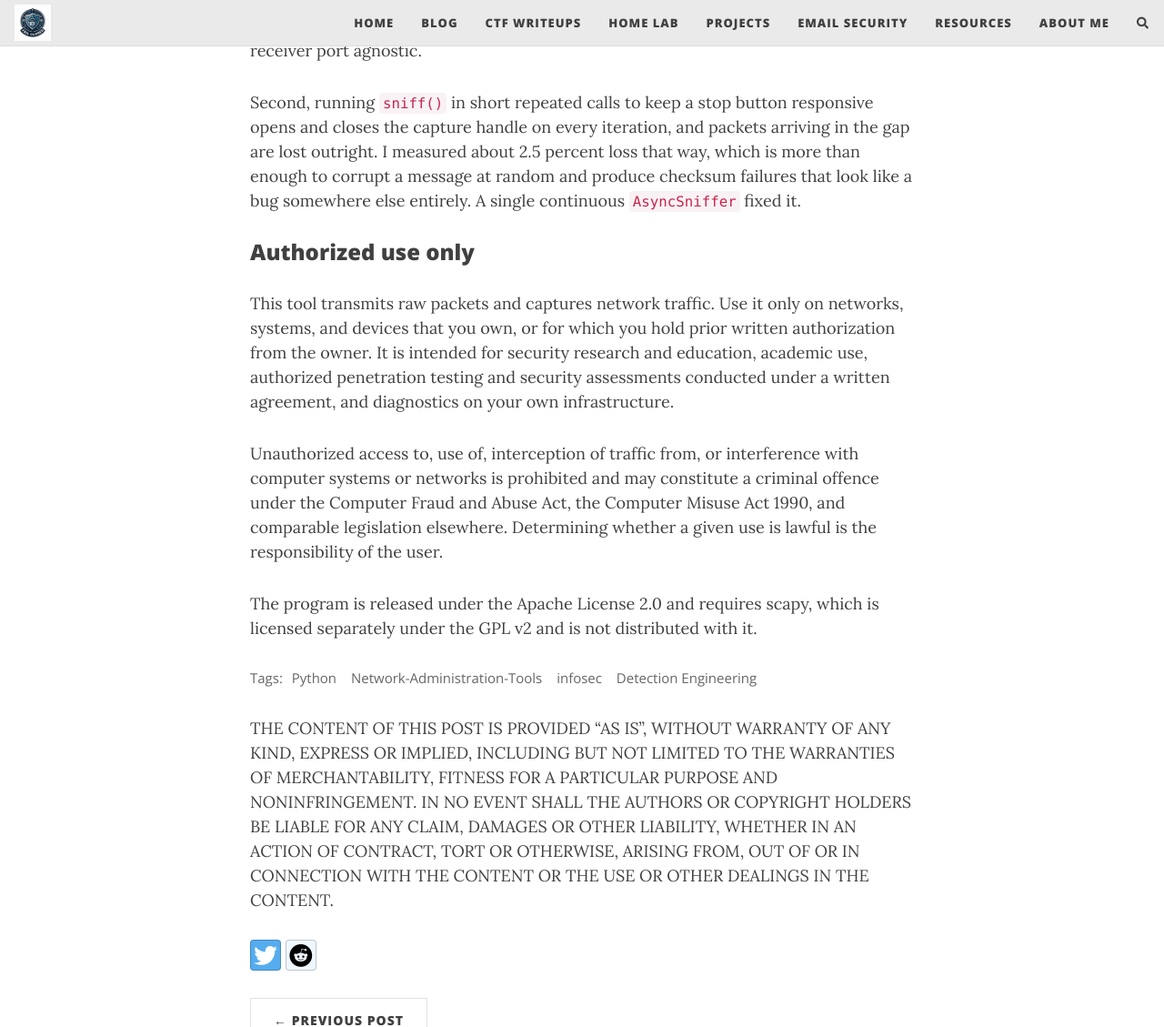
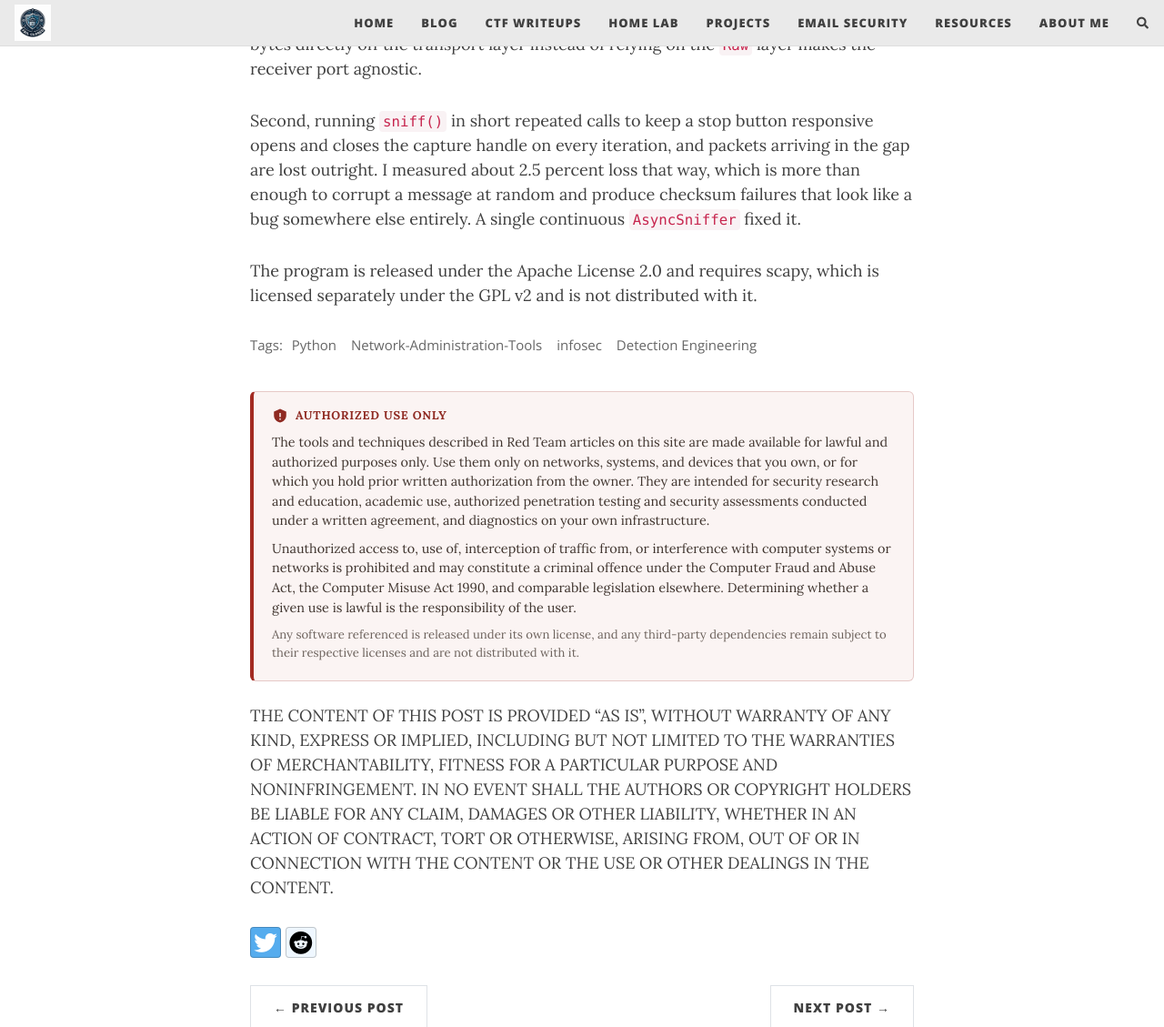
Before and after one commit to failclosed/failclosed.github.io, a Jekyll site: the page built from _posts/projects-posts/redteam/2026-08-16-morse-code-packet-transceiver.md, in a window 1280 px wide and 1400 px high, scrolled down 5070 px, cut to the strip 0-1129 px from the top of the window. Shown: the whole strip at 91% size. Built offline with Jekyll 4.4.1, drawn with Linux system fonts in a browser that asks for light colours; comment, search, counter and statistics services are not loaded; some of the changed text lies outside the part shown.

Commit message:
Add RC4 Encryptor post and standardize Red Team authorized-use boilerplate
- Add "RC4 Encryptor and Base64 Encoder" Red Team post with step-by-step
  run screenshots (script output and on-disk file contents)
- Add reusable _includes/redteam-authorized-use.html and auto-apply it,
  followed by the standard disclaimer, to every post under the Red Team
  folder via a path-scoped _config.yml default (no per-post front matter)
- Move the authorized-use notice out of the Morse post body into the shared include
- Fix "Artefact" -> "Artifact" and British -> American spellings in Red Team posts
- Give tables a bottom margin so following content is no longer flush against them

```diff
--- a/_config.yml
+++ b/_config.yml
@@ -283,6 +283,17 @@ defaults:
       comments: true  # add comments to all blog posts
       social-share: true # add social media sharing buttons to all blog posts
   -
+    # Every post in the Red Team folder automatically gets the authorized-use
+    # notice followed by the standard AS-IS disclaimer, with no per-post front
+    # matter required. New Red Team posts inherit this by living in the folder.
+    scope:
+      path: "_posts/projects-posts/redteam"
+      type: "posts"
+    values:
+      after-content:
+        - redteam-authorized-use.html
+        - disclaimer-notice.html
+  -
     scope:
       path: "" # any file that's not a post will be a "page" layout by default
     values:
--- /dev/null
+++ b/_includes/redteam-authorized-use.html
@@ -0,0 +1,56 @@
+<aside class="ra-notice" role="note" aria-label="Authorized use only">
+  <div class="ra-notice-head">
+    <svg class="ra-notice-icon" viewBox="0 0 24 24" width="18" height="18" aria-hidden="true" focusable="false">
+      <path fill="currentColor" d="M12 2 3 6v6c0 5 3.8 8.6 9 10 5.2-1.4 9-5 9-10V6l-9-4Zm-1 6h2v6h-2V8Zm0 8h2v2h-2v-2Z"/>
+    </svg>
+    <span>Authorized use only</span>
+  </div>
+  <p>The tools and techniques described in Red Team articles on this site are
+  made available for lawful and authorized purposes only. Use them only on
+  networks, systems, and devices that you own, or for which you hold prior
+  written authorization from the owner. They are intended for security research
+  and education, academic use, authorized penetration testing and security
+  assessments conducted under a written agreement, and diagnostics on your own
+  infrastructure.</p>
+  <p>Unauthorized access to, use of, interception of traffic from, or
+  interference with computer systems or networks is prohibited and may
+  constitute a criminal offence under the Computer Fraud and Abuse Act, the
+  Computer Misuse Act 1990, and comparable legislation elsewhere. Determining
+  whether a given use is lawful is the responsibility of the user.</p>
+  <p class="ra-notice-fine">Any software referenced is released under its own
+  license, and any third-party dependencies remain subject to their respective
+  licenses and are not distributed with it.</p>
+</aside>
+
+<style>
+.ra-notice {
+  margin: 2.5rem 0 1.5rem;
+  padding: 1rem 1.25rem 0.75rem;
+  border: 1px solid #e6c9c7;
+  border-left: 4px solid #a32b22;
+  border-radius: 6px;
+  background: #fbf4f3;
+  color: #40352f;
+  font-size: 0.9rem;
+  line-height: 1.55;
+}
+.ra-notice-head {
+  display: flex;
+  align-items: center;
+  gap: 0.5rem;
+  margin-bottom: 0.4rem;
+  font-weight: 700;
+  font-size: 0.8rem;
+  letter-spacing: 0.06em;
+  text-transform: uppercase;
+  color: #8f2a22;
+}
+.ra-notice-icon { flex: 0 0 auto; }
+.ra-notice p { margin: 0.55rem 0; }
+.ra-notice-fine { font-size: 0.82rem; color: #6d635d; }
+@media (prefers-color-scheme: dark) {
+  .ra-notice { background: #241b1a; border-color: #5a2f2b; border-left-color: #c0453b; color: #d8cdc8; }
+  .ra-notice-head { color: #e08a80; }
+  .ra-notice-fine { color: #a99f99; }
+}
+</style>
--- a/_posts/projects-posts/redteam/2026-08-16-morse-code-packet-transceiver.md
+++ b/_posts/projects-posts/redteam/2026-08-16-morse-code-packet-transceiver.md
@@ -60,7 +59,7 @@ If you want to catch this, or something built along the same lines, there are tw
 
 The easy level is content matching. The default sentinels and the ICMP identifier are fixed values:
 
-| Artefact | Value | Size |
+| Artifact | Value | Size |
 |---|---|---|
 | SOT sentinel | `\xfe\xfeMORSE:SOT\xfe\xfe` | 13 bytes |
 | EOT sentinel | `\xfe\xfeMORSE:EOT\xfe\xfe` | 13 bytes |
@@ -102,10 +101,4 @@ First, scapy dissects packet payloads based on port number. On UDP 53 it parsed
 
 Second, running `sniff()` in short repeated calls to keep a stop button responsive opens and closes the capture handle on every iteration, and packets arriving in the gap are lost outright. I measured about 2.5 percent loss that way, which is more than enough to corrupt a message at random and produce checksum failures that look like a bug somewhere else entirely. A single continuous `AsyncSniffer` fixed it.
 
-### Authorized use only
-
-This tool transmits raw packets and captures network traffic. Use it only on networks, systems, and devices that you own, or for which you hold prior written authorization from the owner. It is intended for security research and education, academic use, authorized penetration testing and security assessments conducted under a written agreement, and diagnostics on your own infrastructure.
-
-Unauthorized access to, use of, interception of traffic from, or interference with computer systems or networks is prohibited and may constitute a criminal offence under the Computer Fraud and Abuse Act, the Computer Misuse Act 1990, and comparable legislation elsewhere. Determining whether a given use is lawful is the responsibility of the user.
-
 The program is released under the Apache License 2.0 and requires scapy, which is licensed separately under the GPL v2 and is not distributed with it.
--- a/assets/css/beautifuljekyll.css
+++ b/assets/css/beautifuljekyll.css
@@ -830,6 +830,7 @@ nav.top-nav-short-permanent ~ header > .intro-header.big-img {
 
 table {
   padding: 0;
+  margin: 0 0 1.25rem;
 }
 table tr {
   border-top: 1px solid #cccccc;
```
Also changed, not shown: other parts of _posts/projects-posts/redteam/2026-08-16-morse-code-packet-transceiver.md (+3 -4 lines), _posts/projects-posts/redteam/2026-08-16-rc4-encryptor-base64-encoder.md (added, +110 -0 lines), assets/img/2026-08-16-rc4-encryptor-base64-encoder/rc4-demo-run.png (added), assets/img/2026-08-16-rc4-encryptor-base64-encoder/rc4-output-files.png (added).
